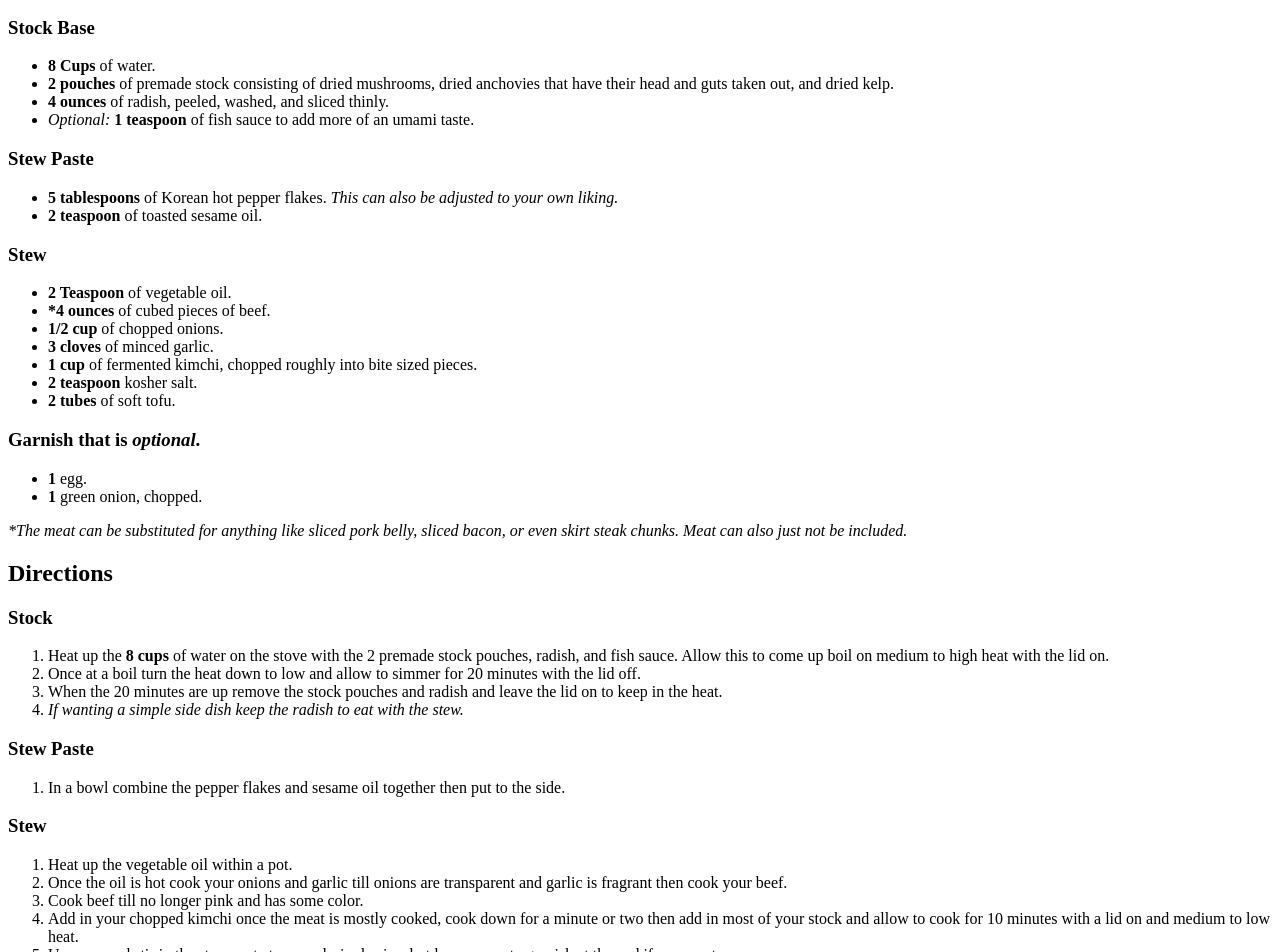
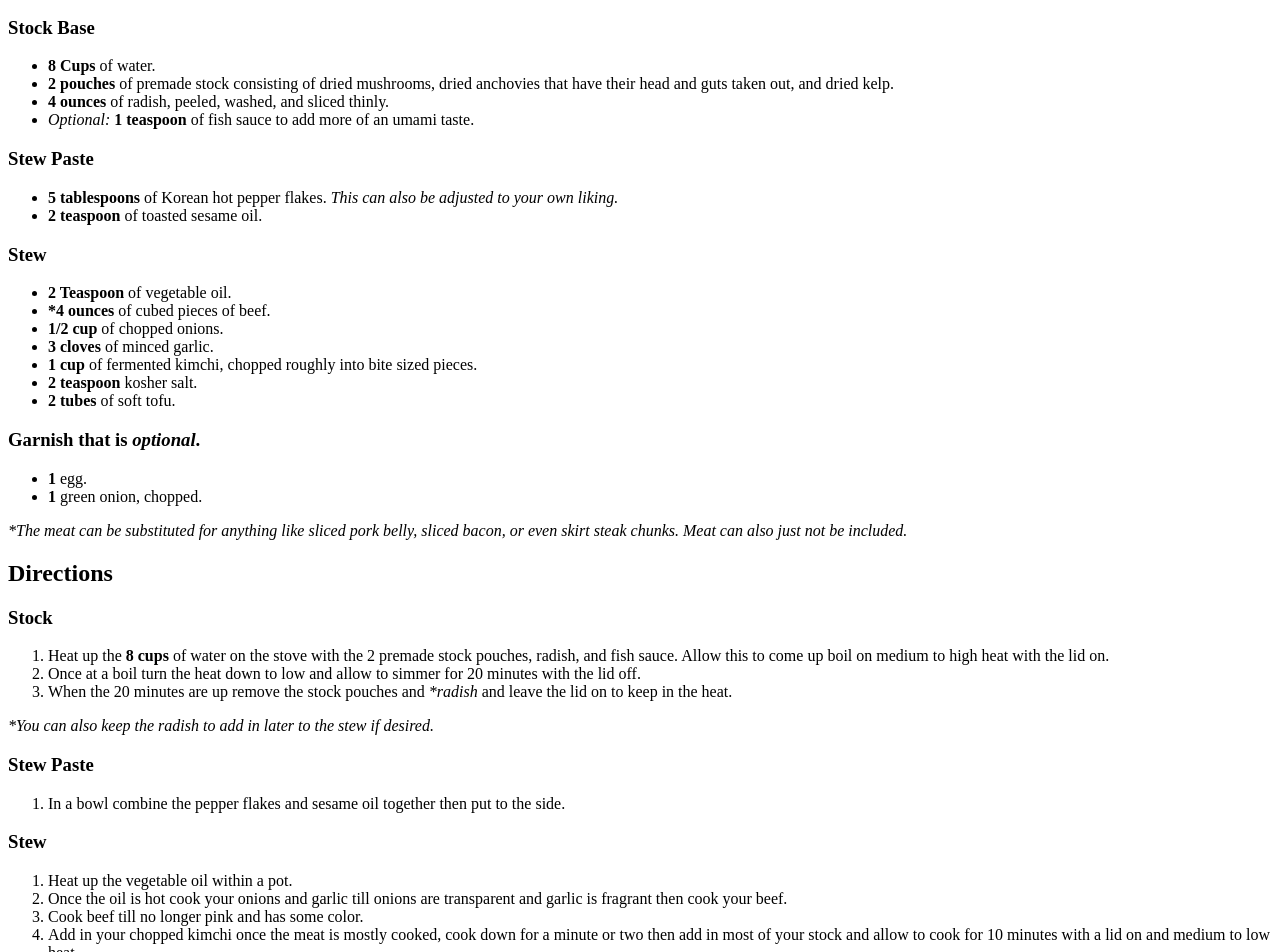
Before and after one commit to Wwoht/wwoht.github.io, a plain HTML site: page wk3/index.html in a window 1280 px wide. Shown: the part 148-1100 px from the top of the page. Drawn offline with Linux system fonts and the light colour scheme.

Commit message:
Updated Index.html
Changed where extra radish information was. It is no longer within the ordered list but as its own element within the <div>.

```diff
--- a/wk3/index.html
+++ b/wk3/index.html
@@ -51,9 +51,9 @@
         <ol>
             <li>Heat up the <b>8 cups</b> of water on the stove with the 2 premade stock pouches, radish, and fish sauce. Allow this to come up boil on medium to high heat with the lid on.</li>
             <li>Once at a boil turn the heat down to low and allow to simmer for 20 minutes with the lid off.</li>
-            <li>When the 20 minutes are up remove the stock pouches and radish and leave the lid on to keep in the heat.</li>
-            <li><i>If wanting a simple side dish keep the radish to eat with the stew.</i></li>
+            <li>When the 20 minutes are up remove the stock pouches and <i>*radish</i> and leave the lid on to keep in the heat.</li>
         </ol>
+        <i>*You can also keep the radish to add in later to the stew if desired.</i>
     </div>
 
     <div class="paste">
```
